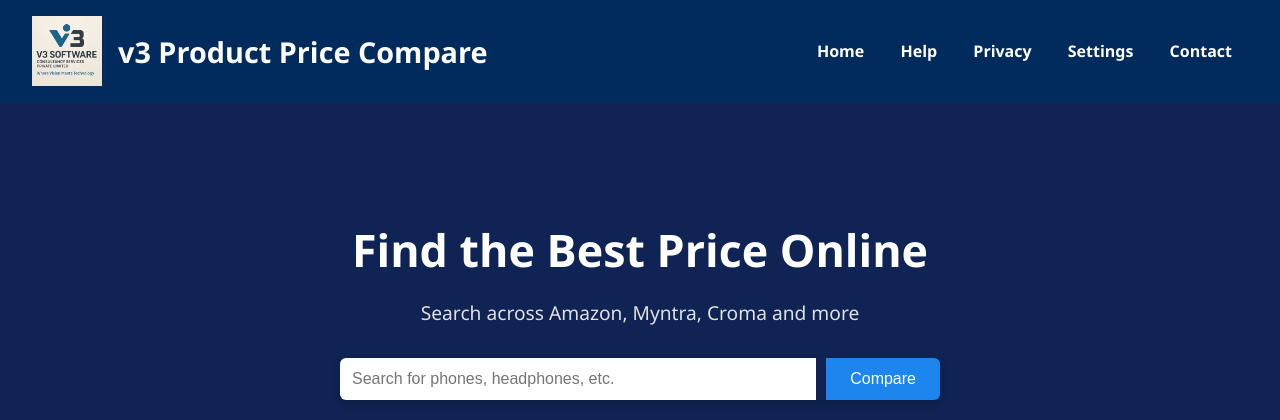
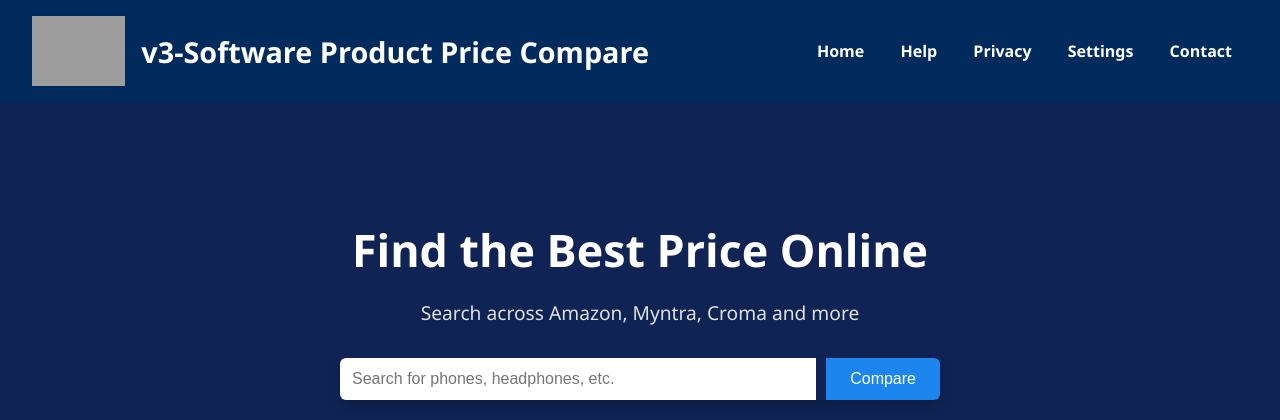
Before and after one commit to Devops-8666/Compare_Product_Application, a Flask app: page / in a window 1280 px wide. Shown: the top 420 px of the page. Run offline with Flask 3, Linux system fonts and the light colour scheme; grey boxes are pictures that could not be loaded.

Commit message:
logo fixed

```diff
--- a/frontend/templates/index.html
+++ b/frontend/templates/index.html
@@ -124,8 +124,8 @@
 <body>
     <header style="display: flex; align-items: center; justify-content: space-between; padding: 1rem 2rem; background-color: #002b5c;">
         <div style="display: flex; align-items: center;">
-           <img src="{{ url_for('static', filename='logo.png') }}" alt="Logo" style="height: 70px; margin-right: 1rem;">
-           <h1 style="font-size: 1.8rem; color: white; margin: 0;">v3 Product Price Compare</h1>
+           <img src="{{ url_for('static', filename='logo_fixed.png') }}" alt="Logo" style="height: 70px; margin-right: 1rem;">
+           <h1 style="font-size: 1.8rem; color: white; margin: 0;">v3-Software Product Price Compare</h1>
         </div>
         <nav>
             <a href="/">Home</a>
```
